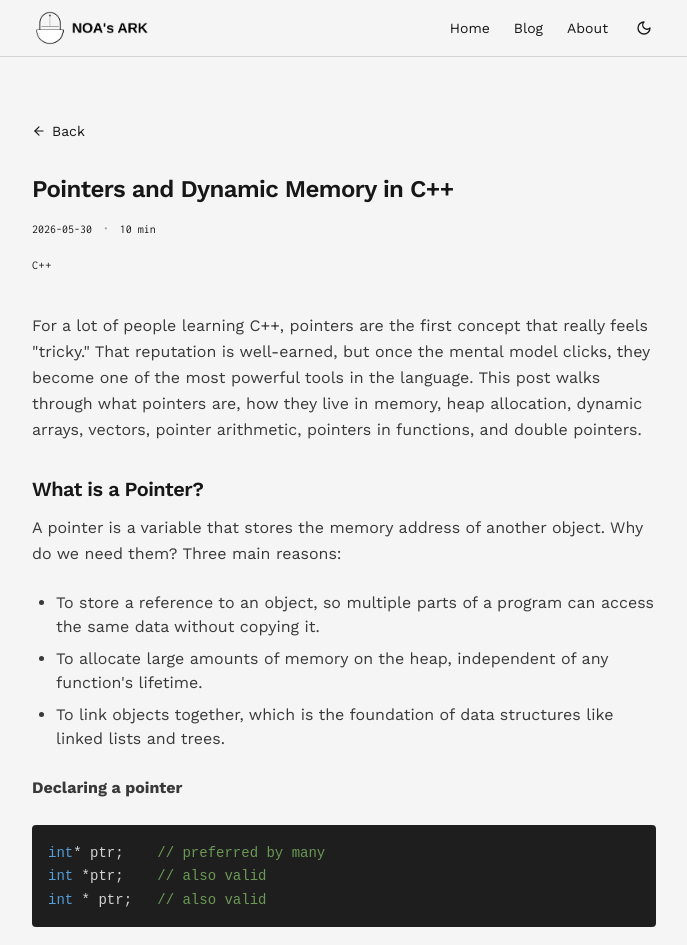
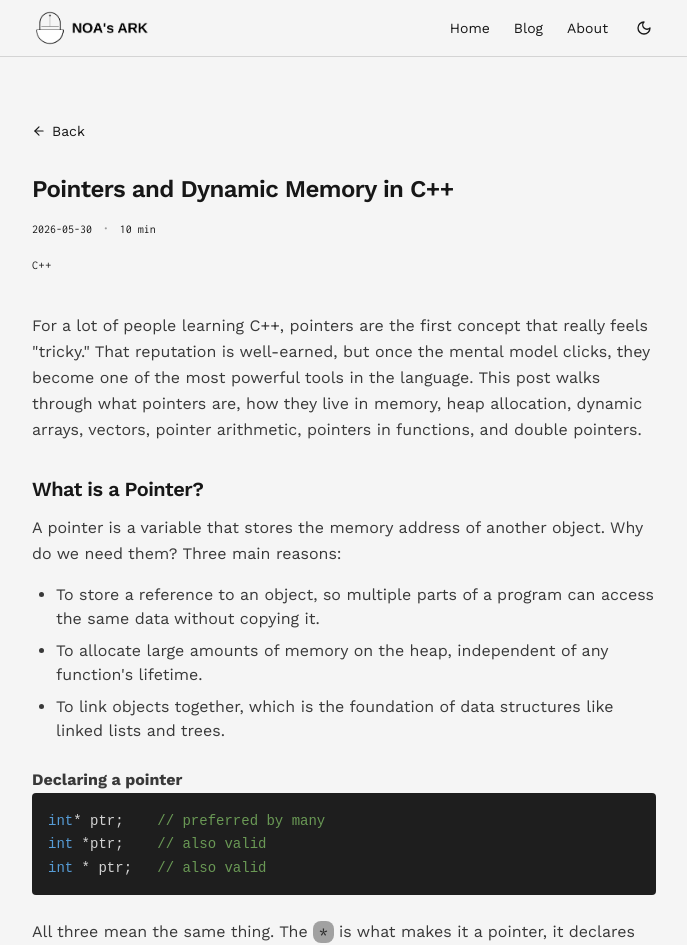
Before and after one commit to n0as-ark/logbook, a React (Vite) app: page /logbook/blog/pointers-and-dynamic-memory-in-cpp in a window 1280 px wide. Shown: the top 945 px of the page, without its empty margins (296-983 px from the left). Built offline with nearby package versions, Linux system fonts and the light colour scheme; the HTML template or start-up script is replaced by a standard one.

Commit message:
Update index.css

```diff
--- a/src/index.css
+++ b/src/index.css
@@ -155,6 +155,9 @@
     @apply mb-0;
   }
   .prose-blog p + ul {
-    margin-top: -0.5 rem;
+    margin-top: -0.5rem;
+  }
+  .prose-blog p + pre {
+    margin-top: -1.5rem;
   }
 }
```
